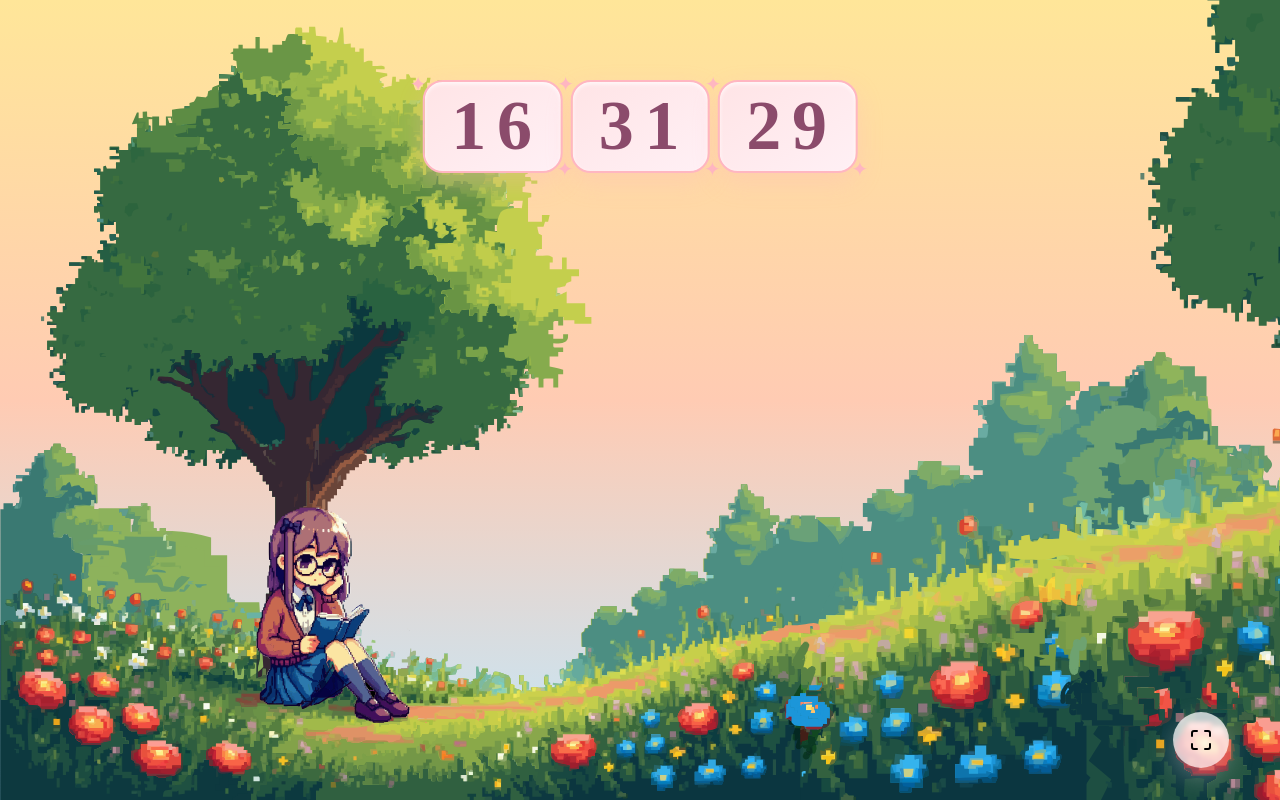
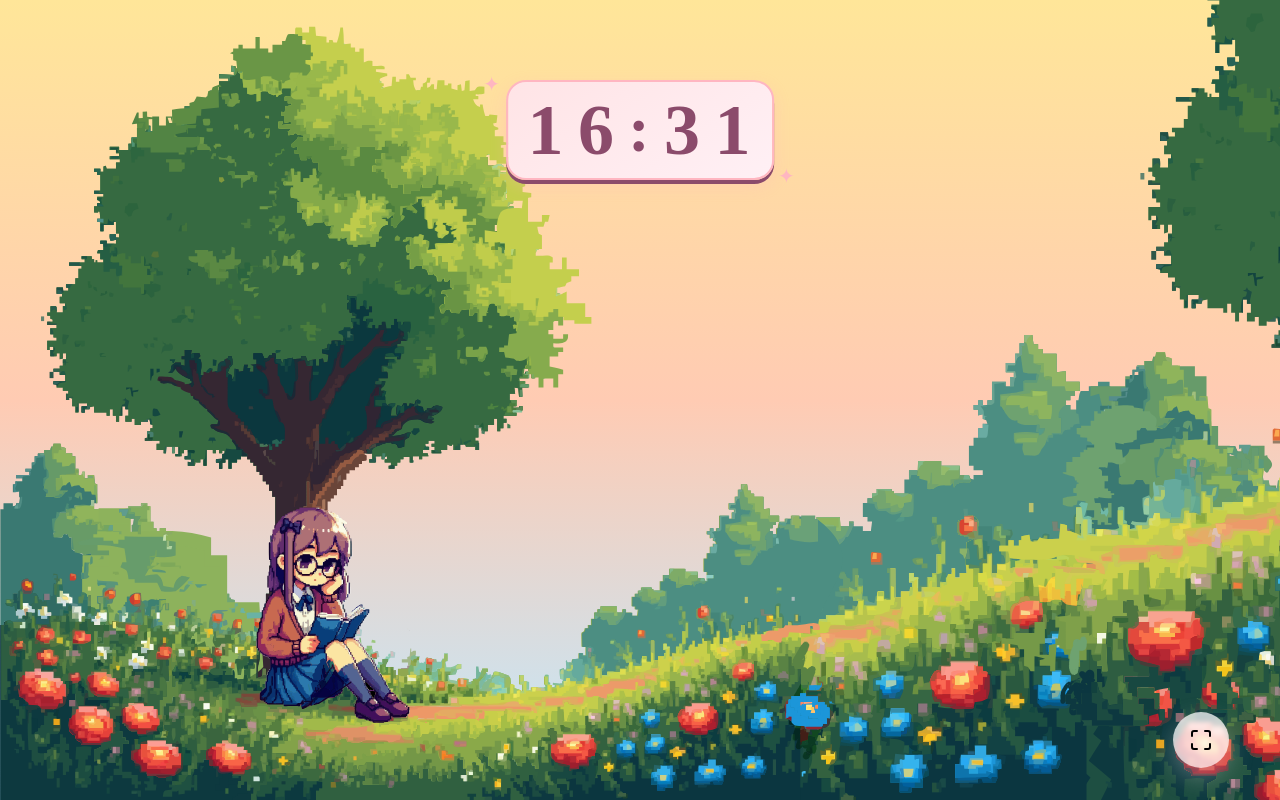
Before and after one commit to P1210/clock-widget, a React (Vite) app: page / in a window 1280 px wide. Built offline with nearby package versions, Linux system fonts and the light colour scheme.

Commit message:
Update Timer UI ans styles

```diff
--- a/src/Clock.jsx
+++ b/src/Clock.jsx
@@ -13,12 +13,12 @@ function AnimatedDigit({ digit, height }) {
       <AnimatePresence initial={false}>
         <motion.div
           key={digit}
-          initial={{ y: height }}
-          animate={{ y: 0 }}
-          exit={{ y: -height }}
-          transition={{ duration: 0.5 }}
+          initial={{ y: "100%", scale: 0 }} // during mount
+          animate={{ y: "0%", scale: 1 }}
+          exit={{ y: -"-100%", scale: 0 }} // during component unmount
+          transition={{ duration: 0.5, ease: "easeInOut" }}
           style={{
-            height,
+            height: "100%",
             display: "flex",
             alignItems: "center",
             justifyContent: "center",
@@ -33,17 +33,17 @@ function AnimatedDigit({ digit, height }) {
   );
 }
 
-function Counter({ value, fontSize = 80, textColor }) {
-  const height = fontSize * 1.2;
+function Counter({ value, fontSize, textColor }) {
+  const height = `calc(${fontSize} * 1.2)`;
   return (
     <div
       style={{
         display: "flex",
-        gap:"0.25rem",
+        gap: "0.25rem",
         fontSize,
         fontWeight: "bold",
         fontVariantNumeric: "tabular-nums",
-        width: fontSize * 1.25,
+        width: `calc(${fontSize} * 1.35)`,
         color: textColor,
       }}
     >
--- a/src/Timer.jsx
+++ b/src/Timer.jsx
@@ -1,8 +1,11 @@
+/* eslint-disable no-unused-vars */
 import React, { useCallback, useEffect, useRef, useState } from "react";
 import garden from "./assets/backgrounds/garden/garden.svg";
 import luna_reading from "./assets/luna/luna-reading.svg";
-import { Expand, Maximize } from "lucide-react";
+import { Maximize } from "lucide-react";
 import Counter from "./Clock";
+import { motion } from "framer-motion";
+import BirdsFlock from "./utils/BirdsFlock";
 
 function Timer() {
   const [isFullscreen, setIsFullscreen] = useState(false);
@@ -92,10 +95,11 @@ function Timer() {
 
   const formatTime = useCallback(() => {
     const now = new Date();
-    return `${now.getHours().toString().padStart(2, "0")} : ${now
+    return `${now.getHours().toString().padStart(2, "0")}:${now
       .getMinutes()
       .toString()
-      .padStart(2, "0")} : ${now.getSeconds().toString().padStart(2, "0")}`;
+      .padStart(2, "0")}`;
+    // :${now.getSeconds().toString().padStart(2, "0")}`;
   }, []);
 
   useEffect(() => {
@@ -121,27 +125,21 @@ function Timer() {
 
   return (
     <div ref={componentRef} className="timer-box">
-      <div className="gradient-container">
+      <motion.div className="gradient-container" layout>
         <img src={garden} alt="Background" className="background-img" />
+        <BirdsFlock />
 
         <div className="clock">
-          {/* <div className="time">{timeString}</div> */}
-
-          {timeString.split(" : ").map((t, index) => {
-            return (
-              <div className="timer-kawaii">
-                <Counter
-                  value={t}
-                  fontSize={70}
-                  // textColor="#8b4b6b"
-                  fontWeight={900}
-                />
-                {/* {index !== timeString.split(" : ").length - 1 && (
-                  <span style={{ color: "#fff", fontSize: "40px" }}>:</span>
-                )} */}
-              </div>
-            );
-          })}
+          <div className="timer-kawaii">
+            {timeString.split(":").map((t, index) => {
+              return (
+                <React.Fragment key={index + t}>
+                  <Counter value={t} fontSize={"4.5rem"} fontWeight={900} />
+                  {index === 0 && <span>:</span>}
+                </React.Fragment>
+              );
+            })}
+          </div>
         </div>
 
         {!isFullscreen && (
@@ -159,10 +157,10 @@ function Timer() {
           );
         })()}
 
-        <div className="character">
+        <motion.div className="character" layout>
           <img src={luna_reading} alt="Luna reading" className="img" />
-        </div>
-      </div>
+        </motion.div>
+      </motion.div>
     </div>
   );
 }
--- a/src/styles/timer.css
+++ b/src/styles/timer.css
@@ -15,11 +15,11 @@
 }
 
 .timer-kawaii {
-  width: max-content;
+  width: auto;
   background: linear-gradient(145deg, #ffe4e6, #fff0f5);
   border: 2px solid #ffb6c1;
   border-radius: 20px;
-  padding: 0.15rem 1.5rem;
+  padding: 5px 15px;
   box-shadow: 0 10px 25px rgba(255, 182, 193, 0.3),
     inset 0 2px 4px rgba(255, 255, 255, 0.8);
   font-family: "Fredoka", cursive;
@@ -31,18 +31,28 @@
   /* box-shadow: 0 2px 0 #8b4b6b, inset 0 1px 1px rgba(255, 255, 255, 0.8); */
   transform: translateY(0);
   transition: all 0.1s ease;
+
+  box-shadow: 0 4px 0 #8b4b6b, 0 6px 15px rgba(255, 182, 193, 0.3);
+  display: flex;
+  flex-direction: row;
+  align-items: center;
+  gap: 0.5rem;
+
+  span {
+    font-size: 4rem;
+    font-weight: 600;
+    color: #8b4b6b;
+  }
 }
 
 .timer-kawaii:hover {
   transform: translateY(2px);
-  box-shadow: 0 4px 0 #8b4b6b, 0 6px 15px rgba(255, 182, 193, 0.3);
 }
-
 
 .timer-kawaii::before {
   content: "✦";
   position: absolute;
-  left: -15px;
+  left: -25px;
   top: -10px;
   color: #ffb6c1;
   font-size: 1.25em;
@@ -51,7 +61,7 @@
 .timer-kawaii::after {
   content: "✦";
   position: absolute;
-  right: -15px;
+  right: -25px;
   bottom: -10px;
   color: #ffb6c1;
   font-size: 1.25em;
```
